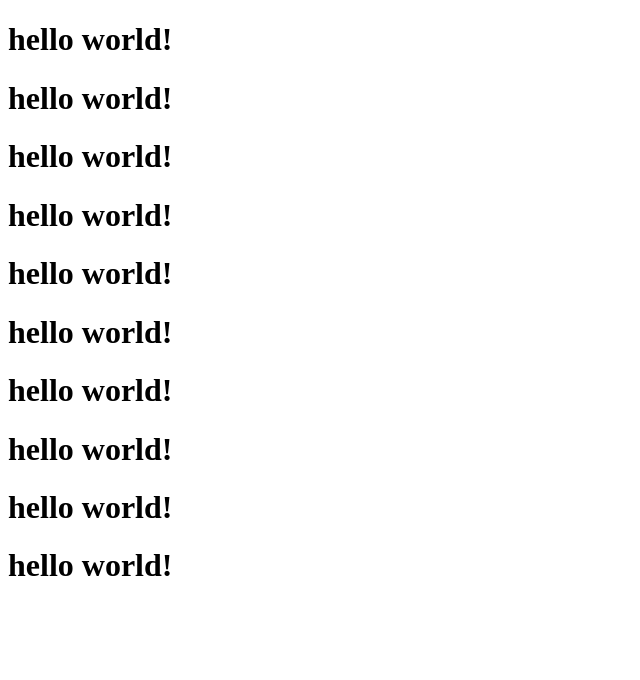
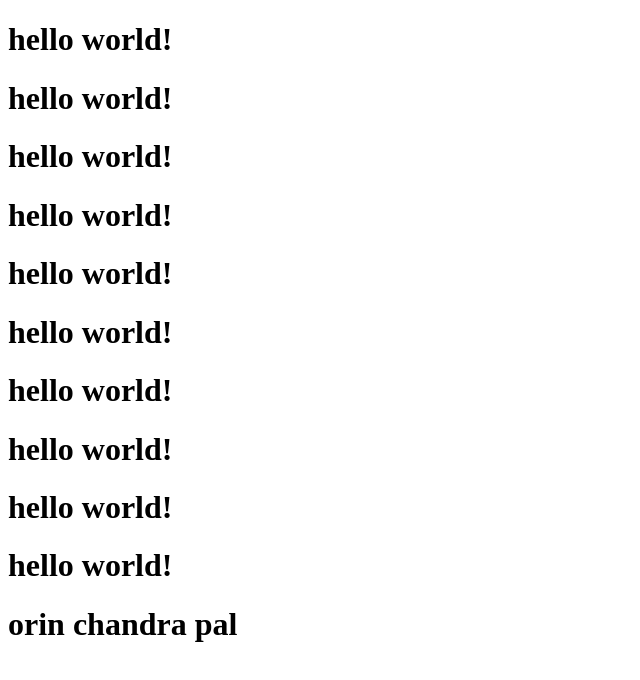
Before and after one commit to pal-code/chandra, a plain HTML site: page index.html in a window 1280 px wide. Shown: the whole page, without its empty margins (0-640 px from the left). Drawn offline with Linux system fonts and the light colour scheme.

Commit message:
Update index.html

```diff
--- a/index.html
+++ b/index.html
@@ -16,5 +16,6 @@
   <h1>hello world!</h1>
   <h1>hello world!</h1>
   <h1>hello world!</h1>
+  <h1>orin chandra pal</h1>
 </body>
 </html>
```
